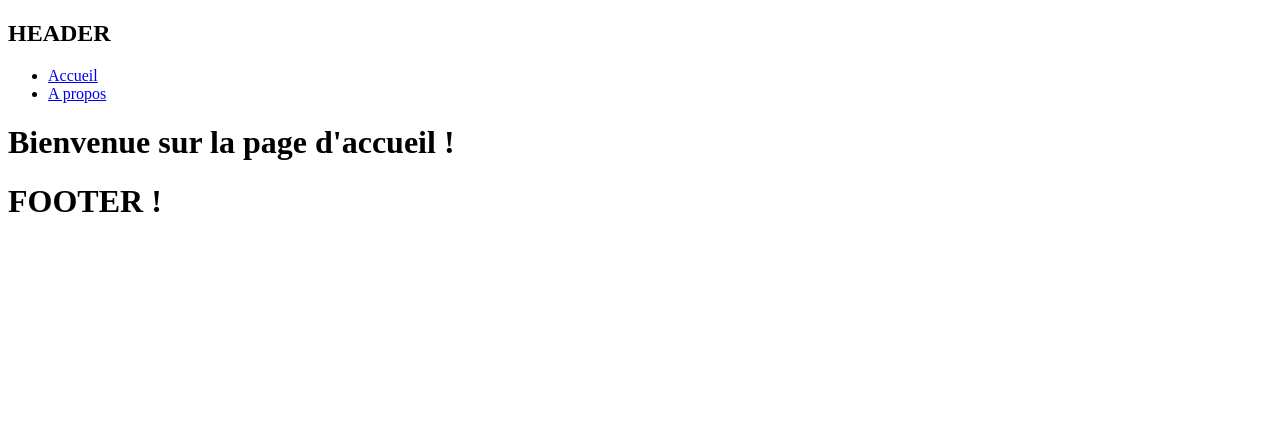
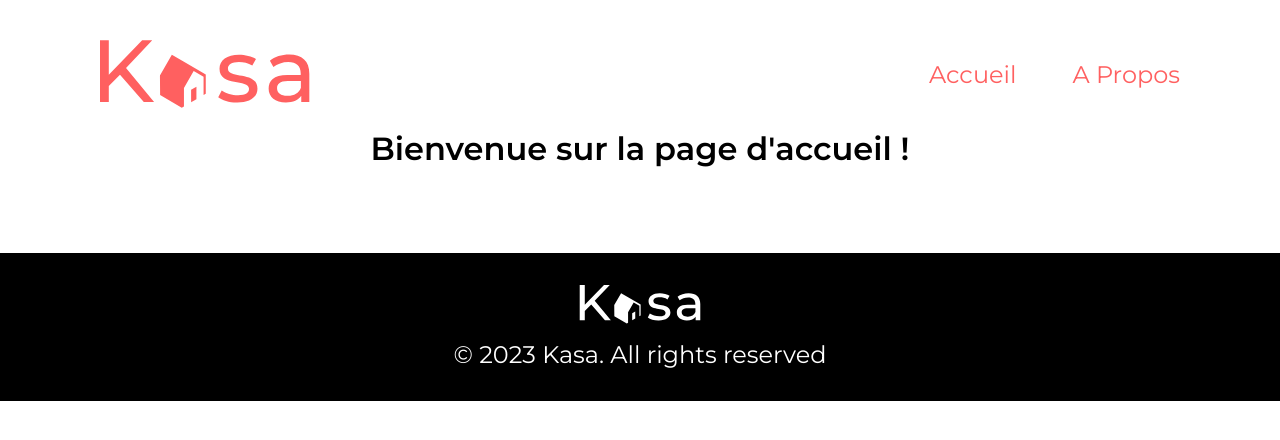
Before and after one commit to 5sensprod/p11_kasa, a React (Create React App) app: page / in a window 1280 px wide. Shown: the top 440 px of the page. Built offline with nearby package versions, Linux system fonts and the light colour scheme.

Commit message:
Ajout module.css pour Header/Footer et Layout

```diff
--- /dev/null
+++ b/src/components/Footer/Footer.module.css
@@ -0,0 +1,40 @@
+.footerContainer {
+    display: flex;
+    flex-direction: column;
+    align-items: center;
+    justify-content: center;
+    background-color: rgba(0, 0, 0, 1);
+    color: rgba(255, 255, 255, 1);
+    padding: 2rem 0;
+    width: 100%;
+}
+
+
+.logo {
+    width: 7.625rem;
+    /* 122px en px */
+    height: 2.47139rem;
+    /* 39.444419860839844px px */
+    color: rgba(255, 255, 255, 1);
+}
+
+.footerText {
+    font-family: Montserrat;
+    text-align: center;
+    font-size: 1.5rem;
+    margin-top: 1rem;
+}
+
+@media screen and (max-width: 768px) {
+
+    .logo {
+        width: 5rem;
+        /* ~80px en px */
+        height: 1.6rem;
+        /* ~25px en px */
+    }
+
+    .footerText {
+        font-size: 0.75rem;
+    }
+}
--- a/src/components/Footer/index.jsx
+++ b/src/components/Footer/index.jsx
@@ -1,12 +1,15 @@
 import React from 'react'
+import logo from '../../assets/LOGO_mobile.svg'
+import styles from './Footer.module.css'
 
-function Footer() {
+const Footer = () => {
   return (
-    <footer>
-      <div>
-        <h1>FOOTER !</h1>
-      </div>
-    </footer>
+    <div className={styles.footerContainer}>
+      <img src={logo} alt="Logo" className={styles.logo} />
+      <span className={styles.footerText}>
+        © 2023 Kasa. All rights reserved
+      </span>
+    </div>
   )
 }
 
--- /dev/null
+++ b/src/components/Header/Header.module.css
@@ -0,0 +1,46 @@
+.headerContainer {
+    display: flex;
+    justify-content: space-between;
+    align-items: center;
+    width: 100%;
+}
+
+.logoContainer {
+    display: flex;
+    align-items: center;
+}
+
+.logo {
+    width: 13.125rem;
+    height: 4.25rem;
+}
+
+.links {
+    display: flex;
+    gap: 3.5rem;
+}
+
+.link {
+    color: rgba(255, 96, 96, 1);
+    font-family: Montserrat;
+    text-align: right;
+    font-size: 1.5rem;
+    letter-spacing: 0;
+    text-decoration: none;
+}
+
+@media screen and (max-width: 768px) {
+
+    .logo {
+        width: 9.0625rem;
+        height: 2.9375rem;
+    }
+
+    .link {
+        font-size: 1rem;
+    }
+
+    .links {
+        gap: 0.6rem;
+    }
+}
--- a/src/components/Header/index.jsx
+++ b/src/components/Header/index.jsx
@@ -1,19 +1,21 @@
 import React from 'react'
 import { Link } from 'react-router-dom'
+import styles from './Header.module.css'
+import logo from '../../assets/LOGO.svg'
 
 function Header() {
   return (
-    <header>
-      <nav>
-        <h1> HEADER</h1>
-        <ul>
-          <li>
-            <Link to="/">Accueil</Link>
-          </li>
-          <li>
-            <Link to="/about">A propos</Link>
-          </li>
-        </ul>
+    <header className={styles.headerContainer}>
+      <div className={styles.logoContainer}>
+        <img src={logo} alt="Logo" className={styles.logo} />
+      </div>
+      <nav className={styles.links}>
+        <Link to="/" className={styles.link}>
+          Accueil
+        </Link>
+        <Link to="/about" className={styles.link}>
+          A Propos
+        </Link>
       </nav>
     </header>
   )
--- /dev/null
+++ b/src/components/Layout/Layout.module.css
@@ -0,0 +1,16 @@
+.layoutContainer {
+    display: flex;
+    flex-direction: column;
+    align-items: center;
+    max-width: 1440px;
+    margin: 40px auto 63px auto;
+    padding: 0 100px;
+}
+
+@media screen and (max-width: 768px) {
+
+    .layoutContainer {
+        margin: 20px auto 16px auto;
+        padding: 0 20px;
+    }
+}
--- a/src/components/Layout/index.jsx
+++ b/src/components/Layout/index.jsx
@@ -1,12 +1,15 @@
 import React from 'react'
 import Header from '../Header'
 import Footer from '../Footer'
+import styles from './Layout.module.css'
 
 const Layout = ({ children }) => {
   return (
     <>
-      <Header />
-      {children}
+      <div className={styles.layoutContainer}>
+        <Header />
+        {children}
+      </div>
       <Footer />
     </>
   )
--- a/src/index.css
+++ b/src/index.css
@@ -1,13 +1,6 @@
+@import url('https://fonts.googleapis.com/css2?family=Montserrat:wght@300;400;500;600&display=swap');
+
 body {
+  font-family: 'Montserrat', sans-serif;
   margin: 0;
-  font-family: -apple-system, BlinkMacSystemFont, 'Segoe UI', 'Roboto', 'Oxygen',
-    'Ubuntu', 'Cantarell', 'Fira Sans', 'Droid Sans', 'Helvetica Neue',
-    sans-serif;
-  -webkit-font-smoothing: antialiased;
-  -moz-osx-font-smoothing: grayscale;
 }
-
-code {
-  font-family: source-code-pro, Menlo, Monaco, Consolas, 'Courier New',
-    monospace;
-}
--- a/src/index.js
+++ b/src/index.js
@@ -1,6 +1,7 @@
 import React from 'react';
 import ReactDOM from 'react-dom/client';
 import App from './App';
+import './index.css';
 
 
 const root = ReactDOM.createRoot(document.getElementById('root'));
```
Also changed, not shown: src/assets/LOGO.svg (added), src/assets/LOGO_mobile.svg (added).
